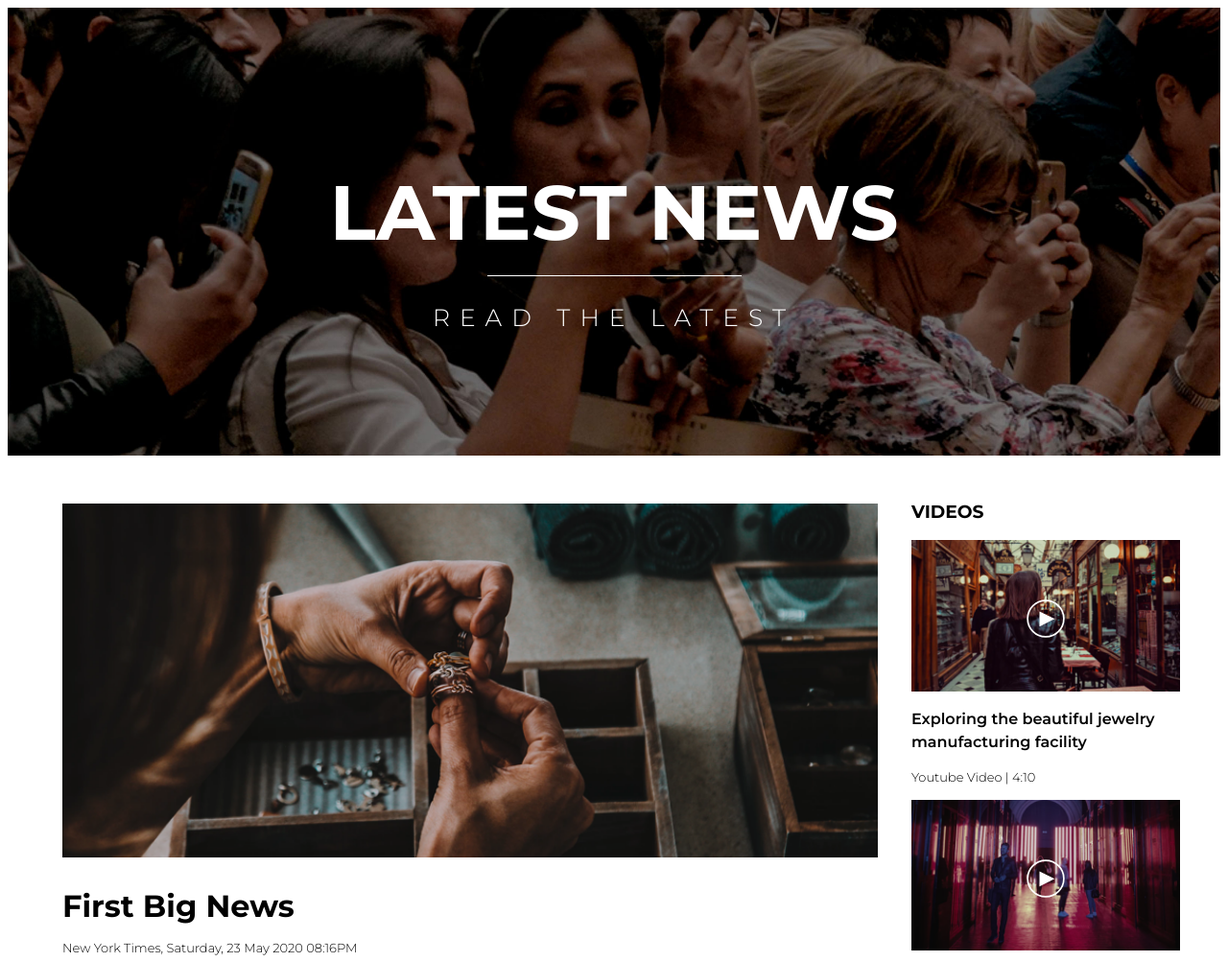
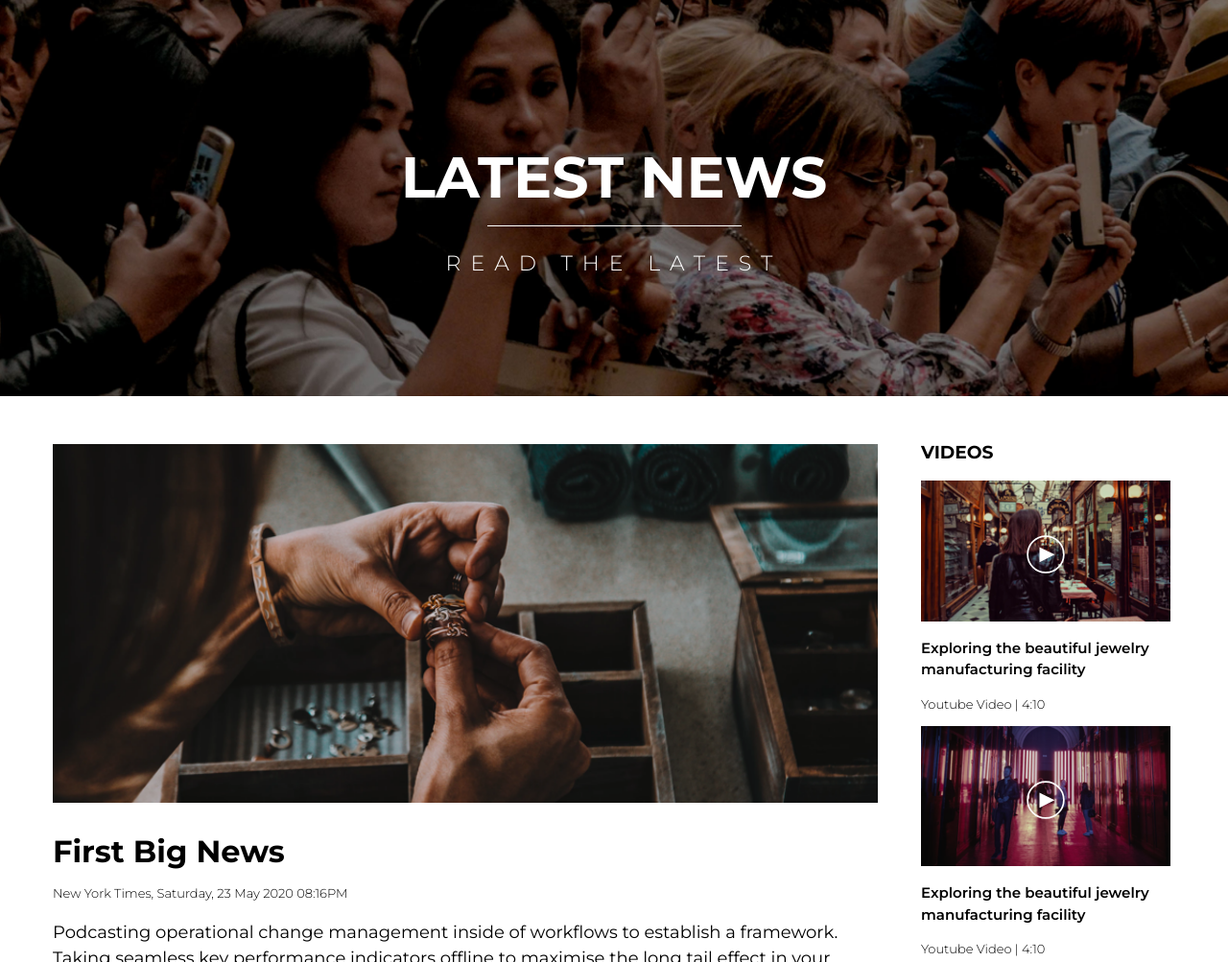
Before and after one commit to henricks91/ad_test, a plain HTML site: page index.html in a window 1280 px wide. Shown: the top 1003 px of the page at 96% size. Drawn offline with Linux system fonts and the light colour scheme.

Commit message:
Final Changes

```diff
--- a/index.html
+++ b/index.html
@@ -7,7 +7,8 @@
 
     <!--Stylesheets-->
     <link href="https://fonts.googleapis.com/css2?family=Montserrat:ital,wght@0,300;0,400;0,500;0,600;0,700;0,800;1,300;1,400;1,500;1,600;1,700&display=swap" rel="stylesheet">
-    <link rel="stylesheet" type="text/css" href="scss/styles.css">
+    <link rel="stylesheet" type="text/css" href="css/styles.css">
+    <link rel="stylesheet" type="text/css" href="css/responsive.css">
     <!--End Stylesheets-->
 
 </head>
@@ -17,17 +18,25 @@
         <header></header>
 
         <div id="content">
+            <!--Banner Image-->
             <div class="feature__image">
                 <div class="feature__image--inner">
                     <h1>LATEST NEWS</h1>
                     <p>READ THE LATEST</p>
                 </div>
             </div>
+            <!--End Banner Image-->
 
+
+            <!--Main Wrapper-->
             <div class="main-wrapper">
                 <main id="main">
+
+                    <!--Content Area-->
                     <div id="primary">
                         <div class="content">
+
+                            <!--News Area-->
                             <div class="news">
 
                                 <div class="news__item news__full">
@@ -101,9 +110,13 @@
                                 </div>
 
                             </div>
+                            <!--End News Area-->
+
                         </div>
                     </div>
+                    <!--End Content Area-->
 
+                    <!--Sidebar-->
                     <div id="secondary" class="sidebar">
                         <div id="widget-1" class="widget">
                             <h3 class="widget__title">VIDEOS</h3>
@@ -156,8 +169,12 @@
                             </div>
                         </div>
                     </div>
+                    <!--Sidebar-->
+
                 </main>
             </div>
+            <!--End Main Wrapper-->
+
         </div>
 
         <footer></footer>
--- /dev/null
+++ b/scss/responsive.scss
@@ -0,0 +1,57 @@
+/*Responsive CSS*/
+
+/*IPAD PORTRAIT*/
+@media screen and (min-width: 768px) {
+    .main-wrapper {
+        #primary {
+            flex-basis: 100%;
+
+            .news__item--title {
+                font-size: 26px;;
+            }
+        }
+
+        #secondary {
+            flex-basis: 100%;;
+        }
+    }
+
+    .feature__image {
+        h1 {
+            font-size: 60px;
+        }
+
+        p {
+            font-size: 22px;
+        }
+    }
+}
+
+
+/*IPAD LANDSCAPE HIGHER*/
+@media screen and (min-width: 1024px) {
+
+    .main-wrapper {
+        #primary {
+            flex-basis: 75%;
+            padding-left: 0;
+            .news__item--title {
+                font-size: 32px;;
+            }
+        }
+
+        #secondary {
+            flex-basis: 25%;;
+        }
+    }
+
+    .feature__image {
+        h1 {
+            font-size: 80px;
+        }
+
+        p {
+            font-size: 25px;
+        }
+    }
+}
--- a/scss/styles.scss
+++ b/scss/styles.scss
@@ -45,7 +45,7 @@ $extrabold: 800;
     -webkit-flex-direction: $direction;
         -ms-flex-direction: $direction;
             flex-direction: $direction;
-  }
+}
 
 
 
@@ -55,6 +55,8 @@ body {
     font-family: $sans-serif;
     color: #000;
     line-height: 1.5;
+    padding: 0;
+    margin: 0;
 }
 
 /*========== Container & Wrappers ===========*/
@@ -69,7 +71,6 @@ body {
     }
 
     #primary {
-        flex-basis: 75%;
         box-sizing: border-box;
         padding: 0 10px;
     }
@@ -90,7 +91,6 @@ body {
     }
 
     h1 {
-        font-size: 80px;
         font-weight: $bold;
         color: #fff;
         margin-bottom: 10px;
@@ -110,7 +110,6 @@ body {
 
     p {
         color: #fff;
-        font-size: 25px;
         letter-spacing: 10px;
         font-weight: $light;
         font-family: $sans-serif;
@@ -131,7 +130,6 @@ body {
         box-sizing: border-box;
 
         &--title {
-            font-size: 32px;
             margin-top: 20px;
             margin-bottom:10px;
         }
@@ -225,6 +223,7 @@ body {
                     margin-top: 10px;
                     font-weight: $semibold;
                     margin-bottom: 15px;
+                    font-size: 15px;
                 }
 
                 .video__content--info {
```
Also changed, not shown: css/responsive.css (added), css/styles.css (added), scss/styles.css (deleted), 2 other files.
